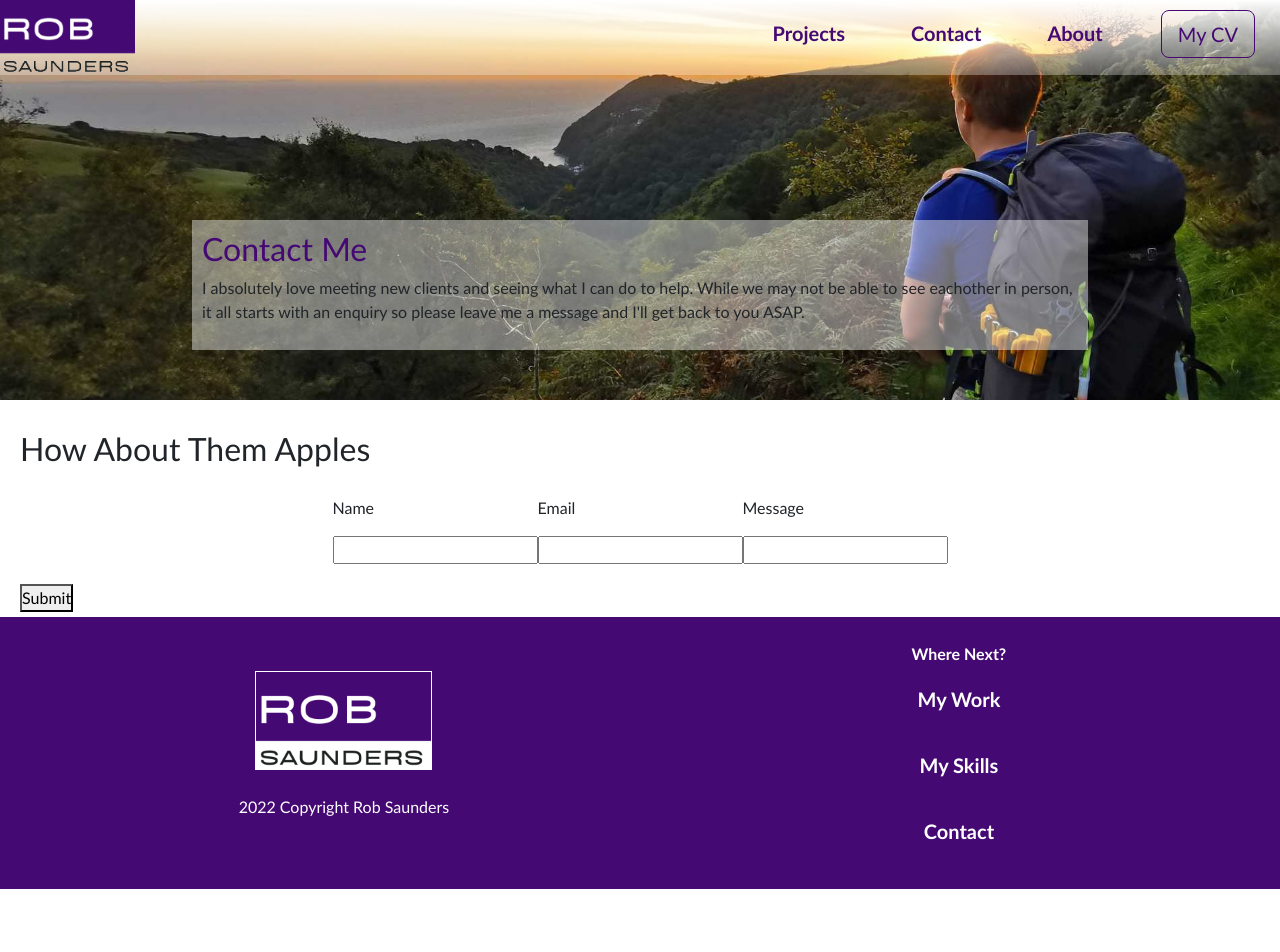
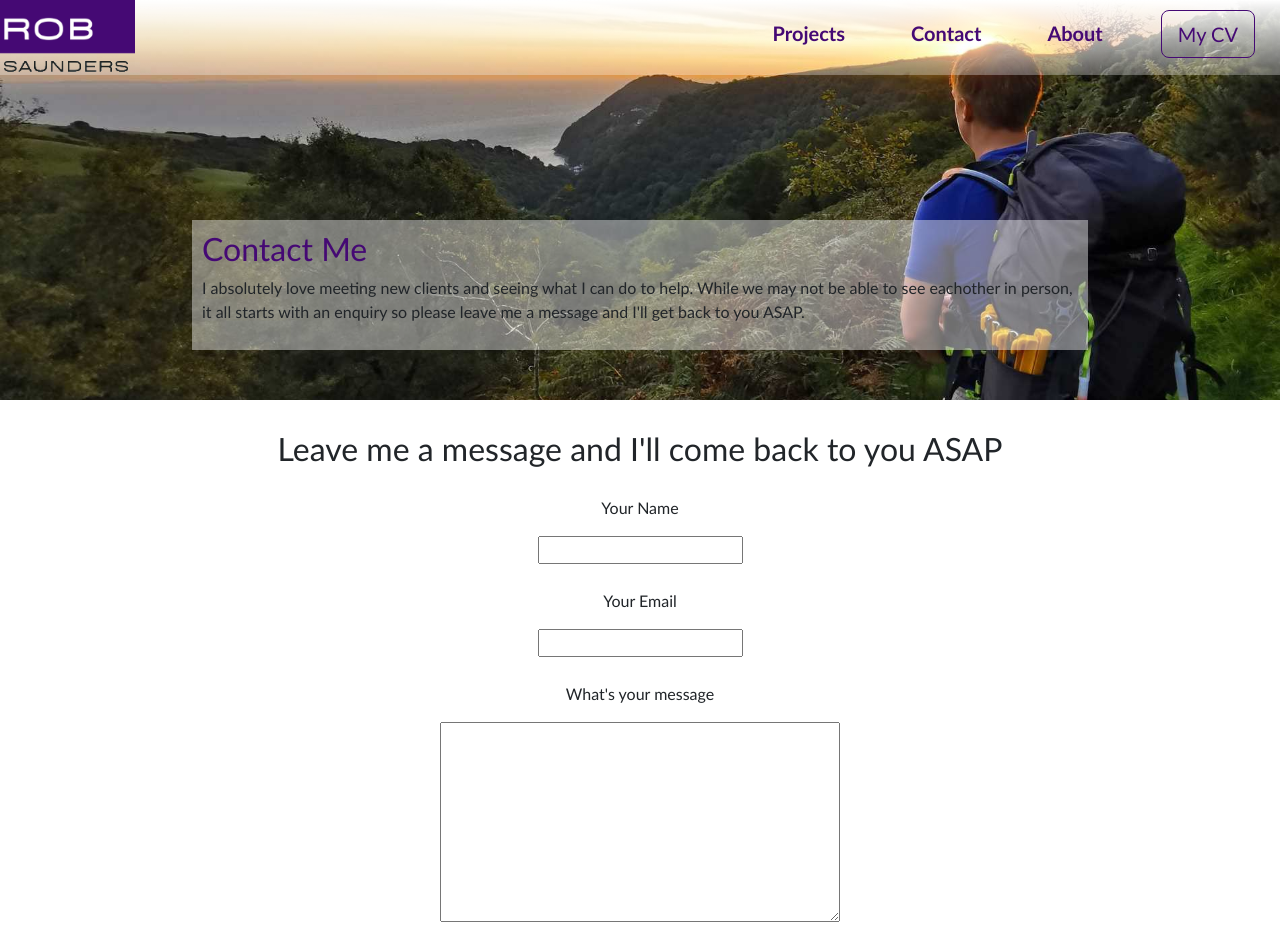
Before and after one commit to R0bsaunders/rob-saunders-react-portfolio, a React (Create React App) app: page /contact in a window 1280 px wide. Shown: the top 952 px of the page. Before the commit the page ends 889 px from the top, so only its background shows below. Built offline with nearby package versions, Linux system fonts and the light colour scheme.

Commit message:
contact page completed with simulated api call and alert with successful submission message

```diff
--- a/src/pages/ContactPage/ContactPage.css
+++ b/src/pages/ContactPage/ContactPage.css
@@ -1,11 +1,27 @@
 .contactWrapper {
     padding: 5px 20px;
     display: flex;
+    text-align: center;
     flex-direction: column;
 }
 
 fieldset {
     margin: 20px 0;
     display: flex;
+    flex-direction: column;
+}
+
+label {
+    margin-bottom: 25px;
     justify-content: center;
 }
+
+textarea {
+    word-wrap: break-word;
+    word-break: break-all;
+    overflow: scroll;
+    white-space: normal;
+    min-height: 25vh;
+    width: 50vh;
+
+}
--- a/src/pages/ContactPage/ContactPage.js
+++ b/src/pages/ContactPage/ContactPage.js
@@ -1,13 +1,28 @@
 import React from 'react'
+import { useState } from 'react';
 import Jumbotron from '../../components/Jumbotron/Jumbotron'
 import { contactJumbo } from './ContactJumbo';
 import './ContactPage.css'
 
 function ContactPage() {
-    const handleSubmit = e => {
-        e.preventDefault();
-        alert(`Form Submitted`);
-    }
+    const [userName, setUserName] = useState('');
+    const [userEmail, setUserEmail] = useState('');
+    const [userMessage, setUserMessage] = useState('');
+    const [submitting, setSubmitting] = useState(false);
+
+    const handleSubmit = event => {
+        event.preventDefault();
+        setSubmitting(true);
+
+        // Simulating an API Call
+        setTimeout(() => {
+        setSubmitting(false);
+        // Alert stating successful form submit
+        alert(`Form submitted - speak soon!`)
+        }, 3000)
+
+    };
+
   return (
     <>
         <section id="hero">
@@ -18,23 +33,26 @@ function ContactPage() {
         </section>
 
         <div className="contactWrapper">
-            <h2>How About Them Apples</h2>
+            <h2>Leave me a message and I'll come back to you ASAP</h2>
+            {submitting && <div>Submitting Form...</div>}
+
             <form onSubmit={handleSubmit}>
                 <fieldset>
                     <label>
-                        <p>Name</p>
-                        <input name="name" />
+                        <p>Your Name</p>
+                        <input name="name" onChange={setUserName}/>
                     </label>
                     <label>
-                        <p>Email</p>
-                        <input name="email" />
+                        <p>Your Email</p>
+                        <input name="email"  onChange={setUserEmail}/>
                     </label>
                     <label>
-                        <p>Message</p>
-                        <input name="message" />
+                        <p>What's your message</p>
+                        <textarea name="message"  onChange={setUserMessage}/>
                     </label>
                 </fieldset>
-                <button type="submit">Submit</button>
+                <button type="submit" className="btn btn-primary btn-lg navCTA">Submit</button>
+
             </form>
         </div>
   </>
```
